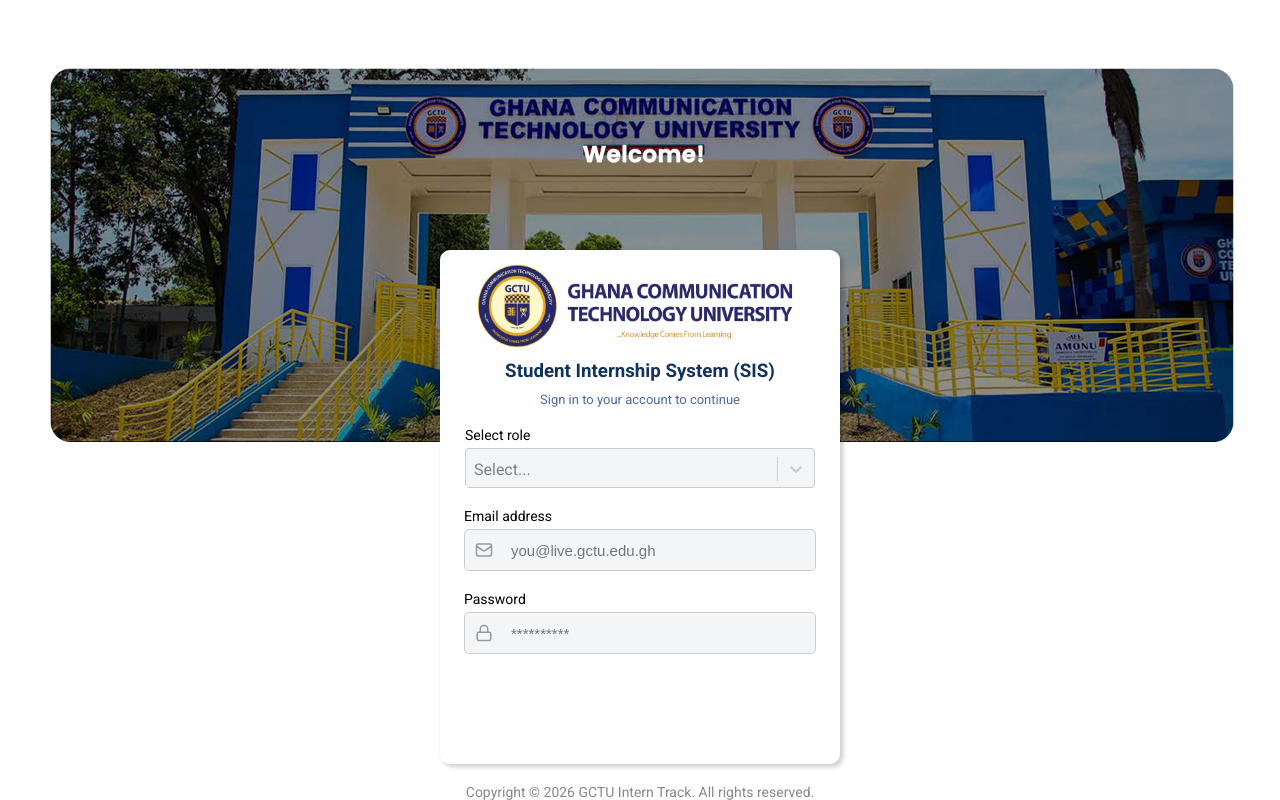
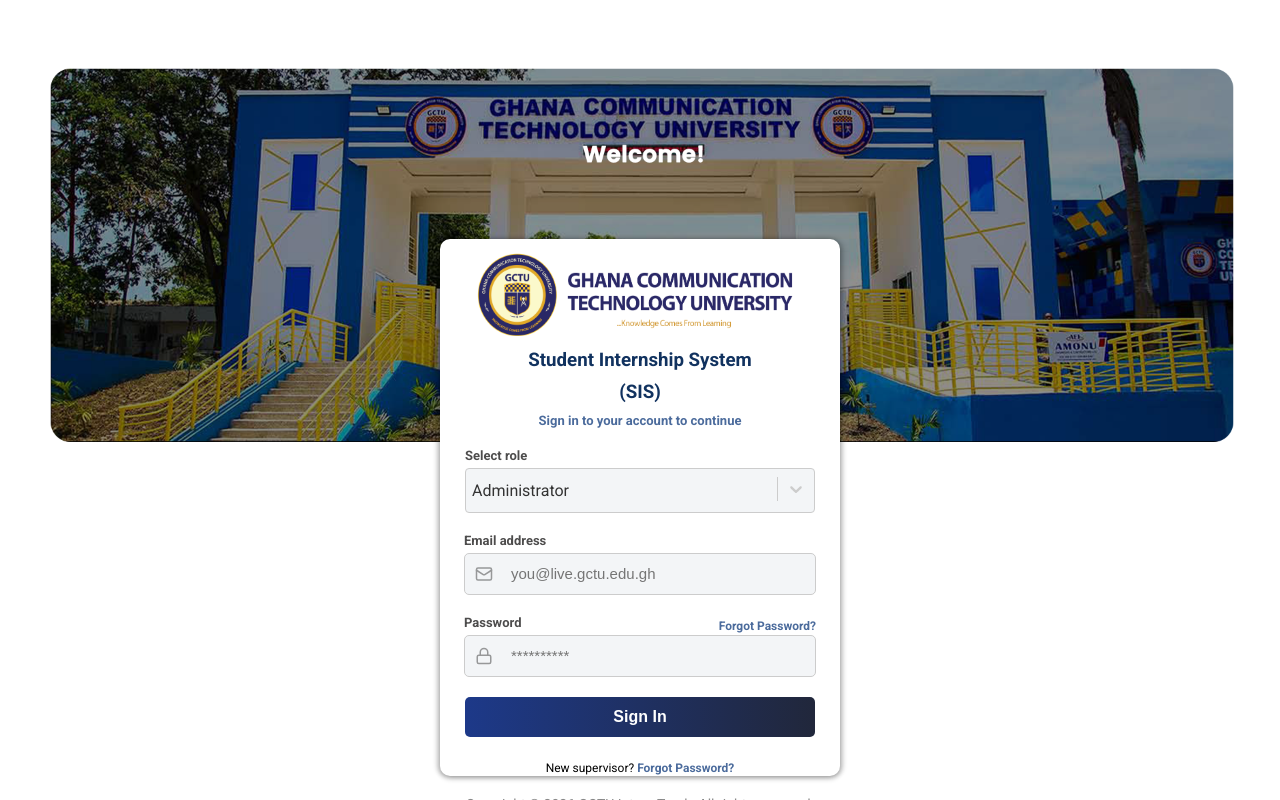
Before and after one commit to Princeaddo1199/GCTU-Student-Internship-System, a React (Vite) app: page / in a window 1280 px wide. Built offline with nearby package versions, Linux system fonts and the light colour scheme.

Commit message:
Done with login page styling
Done working on the login page styling. left with functionality

```diff
--- a/src/Pages/LoginPage.jsx
+++ b/src/Pages/LoginPage.jsx
@@ -31,7 +31,7 @@
     ...provided,
     width: 350,
     minHeight: 40,
-    height: 40,
+    height: 45,
     backgroundColor: "#f3f5f7",
     boxShadow: "none",
     border: "1px solid #ccc",
@@ -68,12 +68,13 @@
       <div className="formContainer">
         <img className="logoImage" src={logoImage} alt="Logo image" />
         <h3 style={{ marginTop: "10px", color: "#11325f" }}>
-          Student Internship System (SIS)
+          Student Internship System
         </h3>
+        <h3 style={{ marginTop: "10px", color: "#11325f" }}>(SIS)</h3>
         <p
           style={{
             fontSize: "13px",
-            fontWeight: "500",
+            fontWeight: "600",
             margin: "10px 0",
             color: "#4b6b9c",
           }}
@@ -82,7 +83,13 @@
         </p>
         <div>
           <p
-            style={{ marginTop: "10px", marginBottom: "5px", fontSize: "14px" }}
+            style={{
+              marginTop: "10px",
+              marginBottom: "5px",
+              fontSize: "13px",
+              fontWeight: "600",
+              color: "#4d4c4c",
+            }}
           >
             Select role
           </p>
@@ -90,6 +97,7 @@
             options={options}
             styles={customStyles}
             components={{ Option }}
+            defaultValue={options[1]}
           />
         </div>
         <div style={{ marginTop: "20px" }}>
@@ -97,7 +105,9 @@
             style={{
               margingleft: "45px",
               marginBottom: "5px",
-              fontSize: "14px",
+              fontSize: "13px",
+              fontWeight: "600",
+              color: "#4d4c4c",
             }}
           >
             Email address
@@ -112,15 +122,33 @@
           </div>
         </div>
         <div style={{ marginTop: "20px" }}>
+          <div className="passwordSection">
             <p
               style={{
                 margingleft: "45px",
                 marginBottom: "5px",
-              fontSize: "14px",
+                fontSize: "13px",
+                fontWeight: "600",
+                color: "#4d4c4c",
               }}
             >
               Password
             </p>
+            <span
+              role="button"
+              onClick={() => alert("Forgot password logic")}
+              style={{
+                color: "#4b6b9c",
+                cursor: "pointer",
+                fontSize: "12px",
+                fontWeight: "600",
+                display: "inline-block",
+                marginTop: "4px",
+              }}
+            >
+              Forgot Password?
+            </span>
+          </div>
           <div className="emailInputContainer">
             <Lock size={18} className="emailIcon" />
             <input
@@ -130,6 +158,34 @@
             />
           </div>
         </div>
+        <div>
+          <button
+            type="button"
+            onClick={() => alert("Login logic")}
+            className="signInButton"
+          >
+            Sign In
+          </button>
+        </div>
+        <div className="requestAccount">
+          <div>
+            <span style={{ fontSize: "12px" }}>New supervisor? </span>
+            <span
+              role="button"
+              onClick={() => alert("request account logic")}
+              style={{
+                color: "#4b6b9c",
+                cursor: "pointer",
+                fontSize: "12px",
+                fontWeight: "600",
+                display: "inline-block",
+                marginTop: "4px",
+              }}
+            >
+              Forgot Password?
+            </span>
+          </div>
+        </div>
       </div>
       <footer className="copyrightFooter">
         <p>Copyright &copy; 2026 GCTU Intern Track. All rights reserved.</p>
--- a/src/STYLES/LoginPage.css
+++ b/src/STYLES/LoginPage.css
@@ -20,7 +20,10 @@
   background-color: rgb(255, 255, 255);
   border-radius: 10px;
   margin-top: 250px;
-  box-shadow: 3px 3px 5px rgba(0, 0, 0, 0.2);
+  box-shadow:
+    -3px 0px 5px rgba(0, 0, 0, 0.2),
+    3px 0px 5px rgba(0, 0, 0, 0.2),
+    0px 3px 5px rgba(0, 0, 0, 0.2);
 }
 .logoImage {
   width: 400px;
@@ -70,7 +73,7 @@
   color: #979899;
   flex-shrink: 0;
 }
-.roleSelection {
+/* .roleSelection {
   width: 350px;
   height: 40px;
   margin-top: 10px;
@@ -80,9 +83,28 @@
   font-size: 16px;
   cursor: pointer;
   background-color: #f3f5f7;
-}
+} */
 
-.roleSelection:focus {
+/* .roleSelection:focus {
   outline: none;
   border-color: #b3b2b2;
+} */
+.passwordSection {
+  display: flex;
+  justify-content: space-between;
 }
+.signInButton {
+  width: 350px;
+  height: 40px;
+  margin-top: 20px;
+  border-radius: 5px;
+  border: none;
+  background: linear-gradient(to right, #1d3989, #21273b);
+  color: white;
+  font-size: 16px;
+  font-weight: bold;
+  cursor: pointer;
+}
+.requestAccount {
+  margin-top: 20px;
+}
```
Lines whose indentation alone changed are shown as unchanged.
